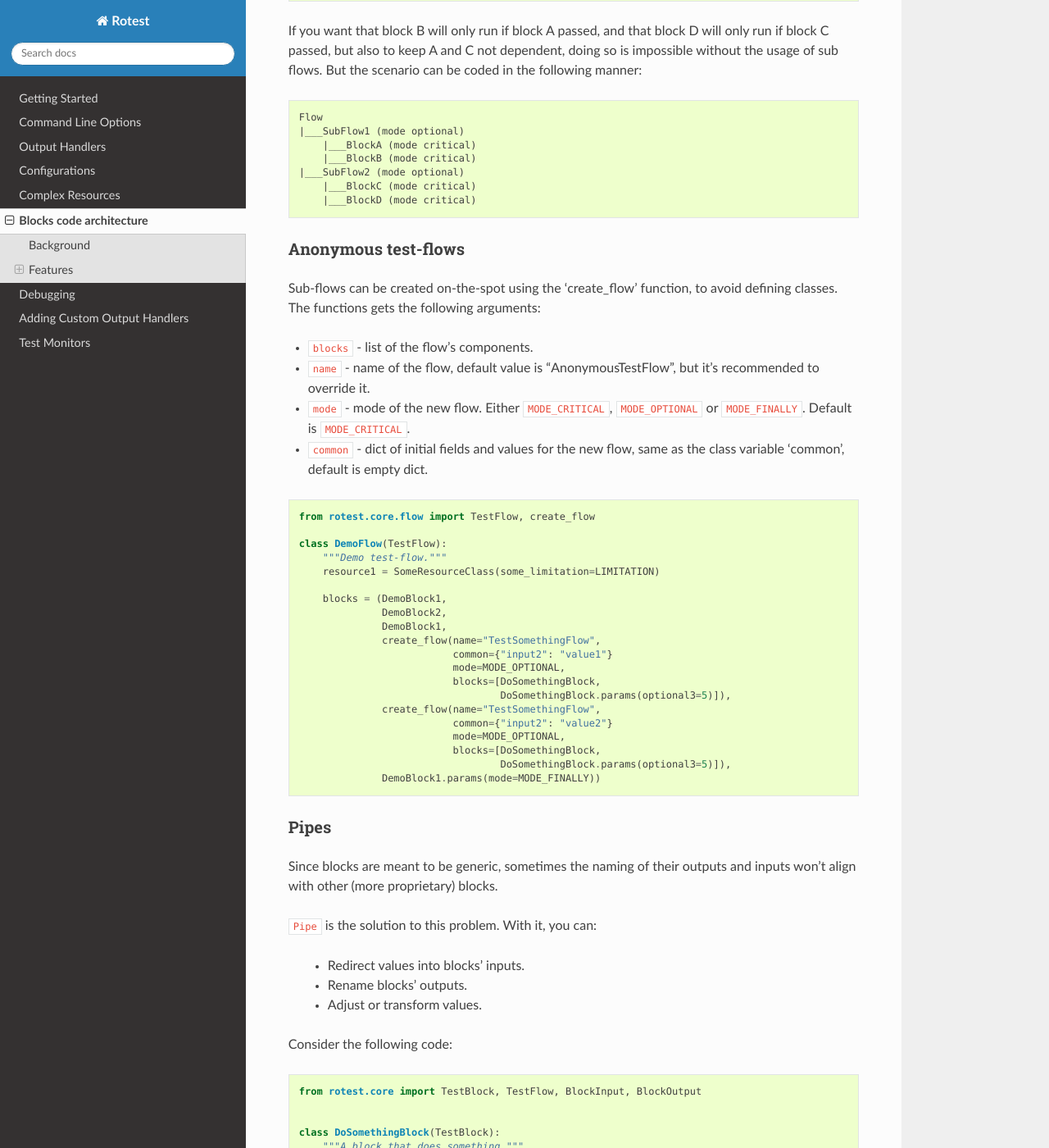
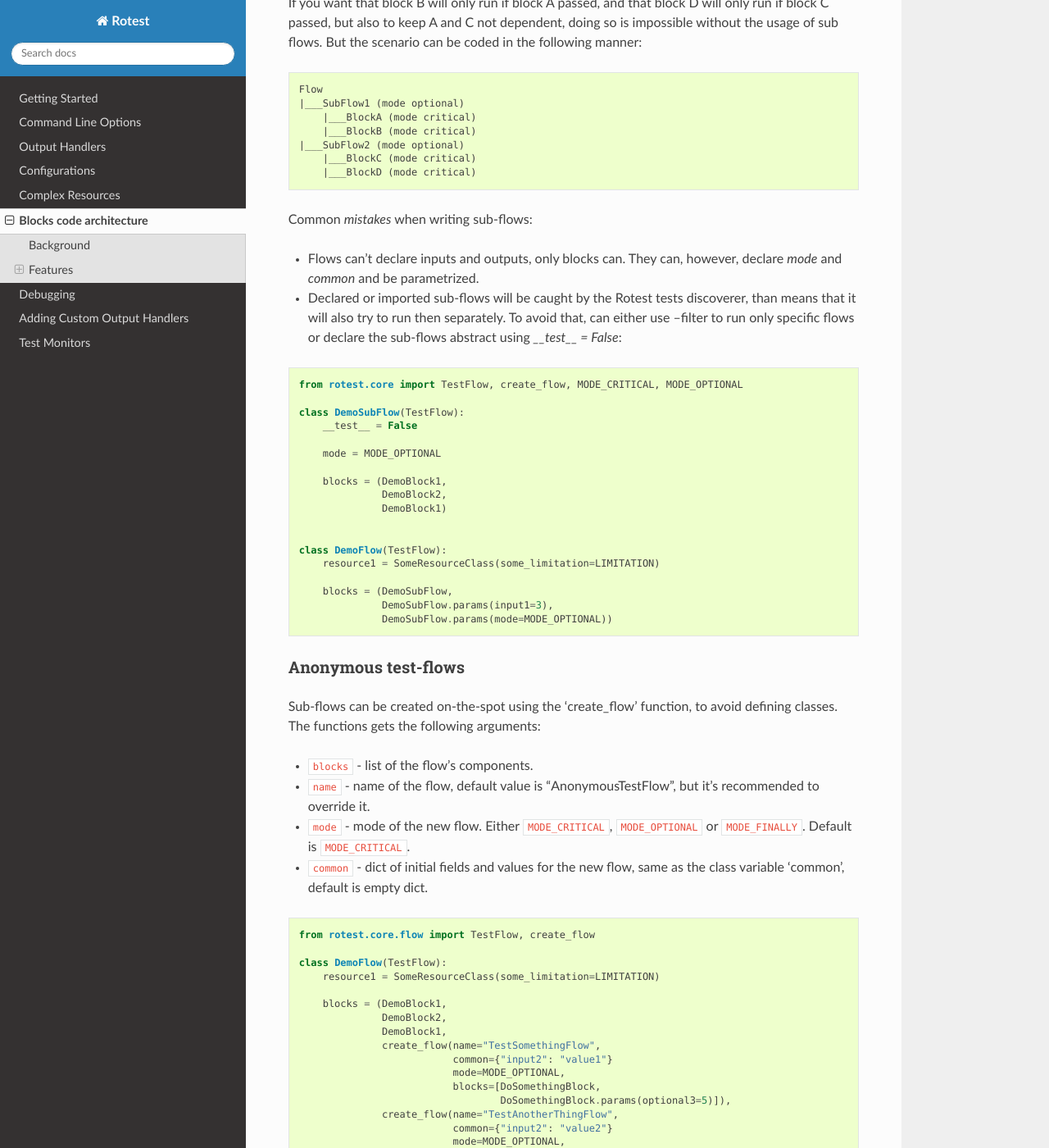
Before and after one commit to gregoil/rotest, a Sphinx documentation site: the page built from docs/advanced/blocks.rst, in a window 1280 px wide and 1400 px high, scrolled down 4911 px. Shown: the whole window at 82% size. Built offline with Sphinx 7.4.7 and the Read the Docs theme 2.0.0, drawn with Linux system fonts in a browser that asks for light colours; some of the changed text lies outside the part shown.

Commit message:
fixed some docs

```diff
--- a/docs/advanced/blocks.rst
+++ b/docs/advanced/blocks.rst
@@ -241,7 +240,6 @@
     ...
 
     class DemoFlow(TestFlow):
-        """Demo test-flow."""
         resource1 = SomeResourceClass(some_limitation=LIMITATION)
 
         common = {'input2': INPUT_VALUE}
@@ -291,6 +289,39 @@
         |___BlockC (mode critical)
         |___BlockD (mode critical)
 
+Common *mistakes* when writing sub-flows:
+
+* Flows can't declare inputs and outputs, only blocks can.
+  They can, however, declare `mode` and `common` and be parametrized.
+
+* Declared or imported sub-flows will be caught by the Rotest tests discoverer,
+  than means that it will also try to run then separately. To avoid that,
+  can either use --filter to run only specific flows or declare the sub-flows
+  abstract using `__test__ = False`:
+
+
+.. code-block:: python
+
+    from rotest.core import TestFlow, create_flow, MODE_CRITICAL, MODE_OPTIONAL
+
+    class DemoSubFlow(TestFlow):
+        __test__ = False
+
+        mode = MODE_OPTIONAL
+
+        blocks = (DemoBlock1,
+                  DemoBlock2,
+                  DemoBlock1)
+
+
+    class DemoFlow(TestFlow):
+        resource1 = SomeResourceClass(some_limitation=LIMITATION)
+
+        blocks = (DemoSubFlow,
+                  DemoSubFlow.params(input1=3),
+                  DemoSubFlow.params(mode=MODE_OPTIONAL))
+
+
 Anonymous test-flows
 --------------------
 
@@ -315,7 +346,6 @@
     from rotest.core.flow import TestFlow, create_flow
 
     class DemoFlow(TestFlow):
-        """Demo test-flow."""
         resource1 = SomeResourceClass(some_limitation=LIMITATION)
 
         blocks = (DemoBlock1,
@@ -326,7 +356,7 @@
                               mode=MODE_OPTIONAL,
                               blocks=[DoSomethingBlock,
                                       DoSomethingBlock.params(optional3=5)]),
-                  create_flow(name="TestSomethingFlow",
+                  create_flow(name="TestAnotherThingFlow",
                               common={"input2": "value2"}
                               mode=MODE_OPTIONAL,
                               blocks=[DoSomethingBlock,
@@ -355,25 +385,19 @@
 
 
     class DoSomethingBlock(TestBlock):
-        """A block that does something."""
         output1 = BlockOutput()
 
         def test_method(self):
-            """Do something."""
             self.output1 = 5
 
     class ValidateSomethingBlock(TestBlock):
-        """A block that validates something."""
         input1 = BlockInput()
 
         def test_method(self):
-            """Validate something."""
             self.assertEqual(self.input1, 6)
 
 
     class DemoFlow(TestFlow):
-        """Demo test-flow."""
-
         blocks = (DoSomethingBlock,
                   ValidateSomethingBlock)
 
@@ -389,8 +413,6 @@
 
 
     class DemoFlow(TestFlow):
-        """Demo test-flow."""
-
         blocks = (DoSomethingBlock.params(output1=Pipe('input1')),
                   ValidateSomethingBlock)
 
@@ -401,8 +423,6 @@
 
 
     class DemoFlow(TestFlow):
-        """Demo test-flow."""
-
         blocks = (DoSomethingBlock,
                   ValidateSomethingBlock.params(input1=Pipe('output1')))
 
@@ -413,7 +433,6 @@
 
 
     class DemoFlow(TestFlow):
-        """Demo test-flow."""
         common = {'input1': Pipe('output1')}
 
         blocks = (DoSomethingBlock,
@@ -426,7 +445,6 @@
 
 
     class DemoFlow(TestFlow):
-        """Demo test-flow."""
         common = {'output1': Pipe('input1')}
 
         blocks = (DoSomethingBlock,
@@ -445,8 +463,6 @@
 
 
     class DemoFlow(TestFlow):
-        """Demo test-flow."""
-
         blocks = (DoSomethingBlock.params(output1=Pipe('input1', formula=lambda x: x+1)),
                   ValidateSomethingBlock)
 
```
Also changed, not shown: other parts of docs/advanced/blocks.rst (+0 -1 lines), 2 other files.
